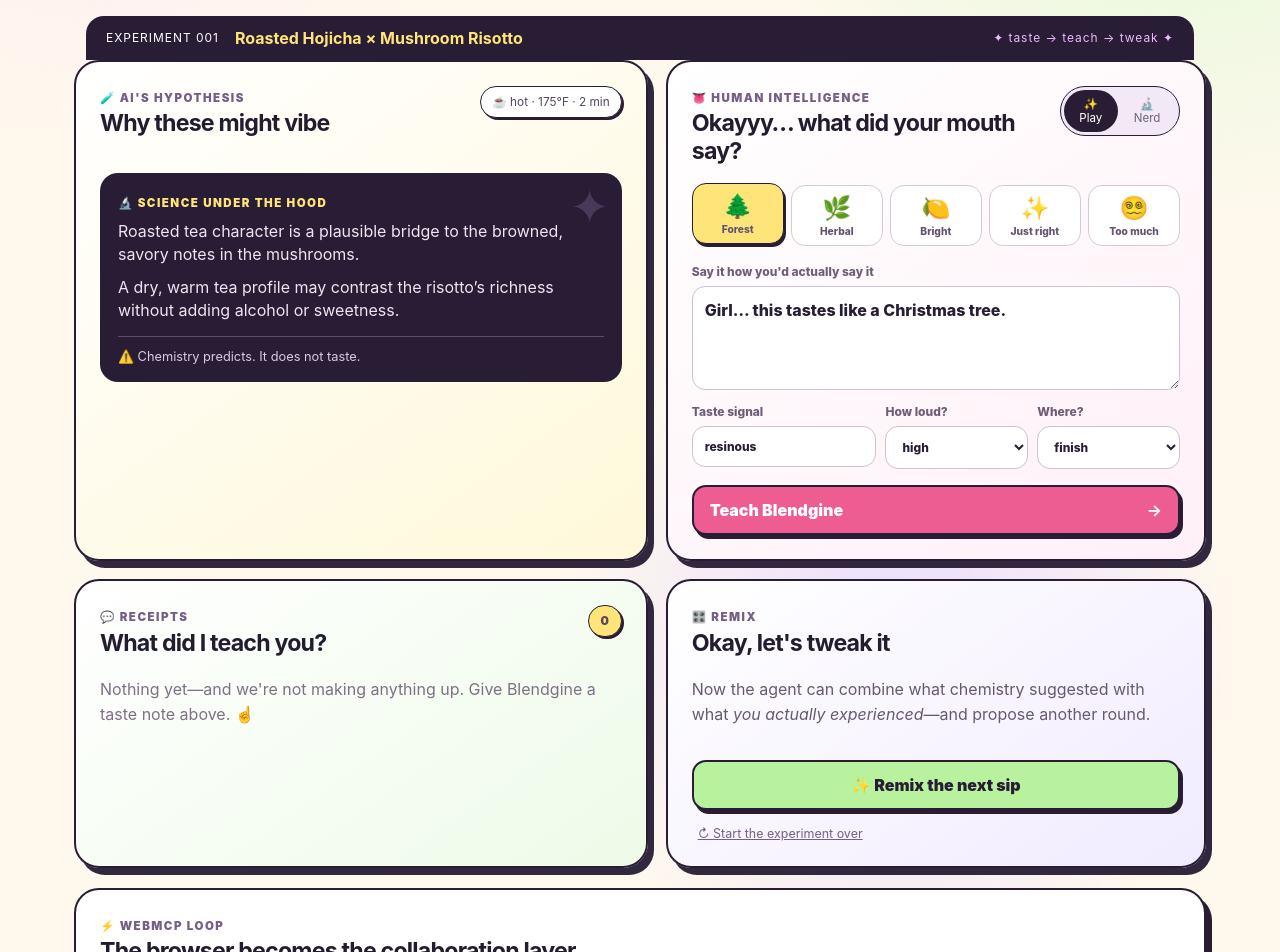
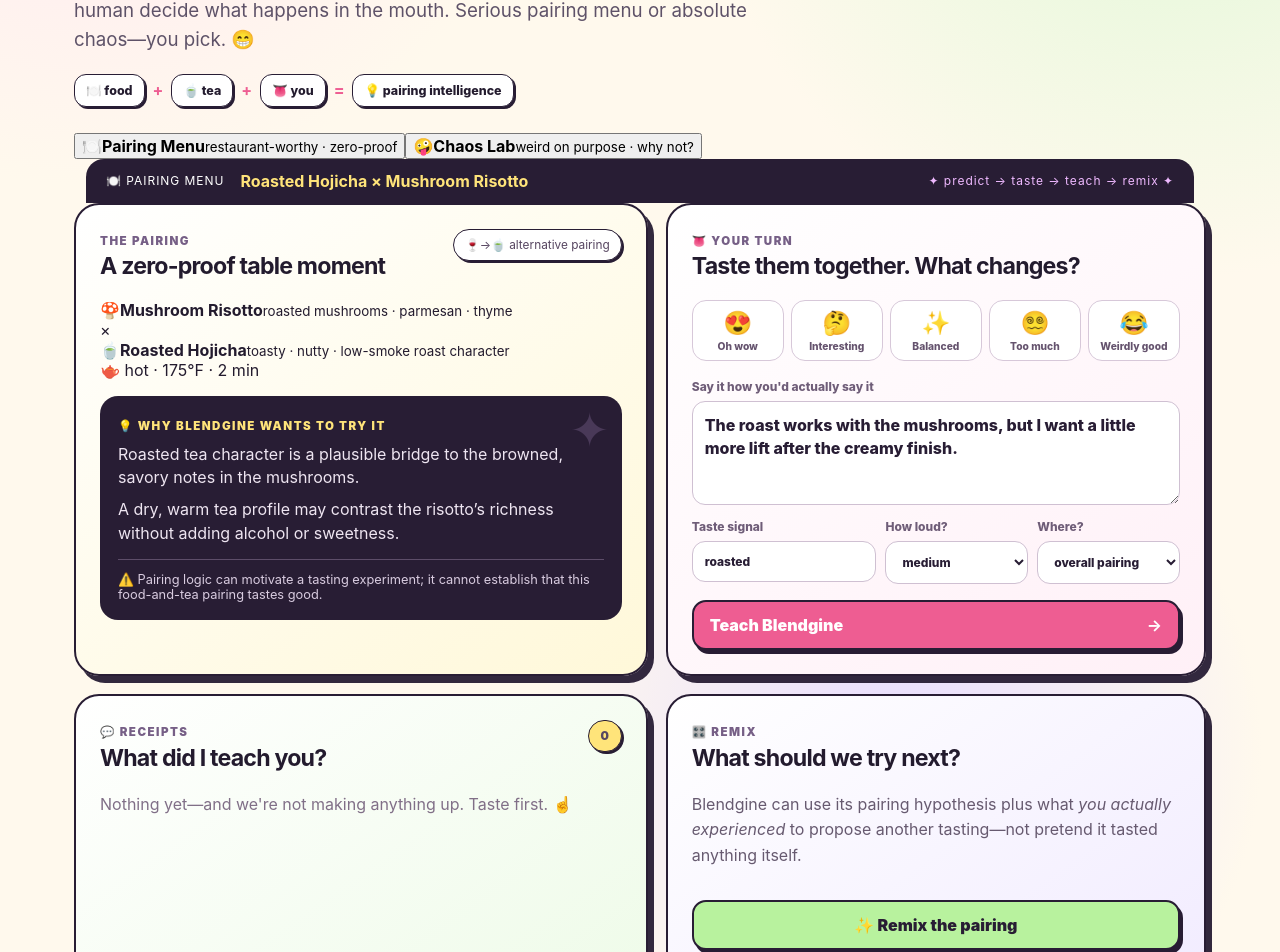
Before and after one commit to quenaF/blendgine-webmcp, a React (Vite) app: page / in a window 1280 px wide. Shown: the part 407-1359 px from the top of the page. Built offline with nearby package versions, Linux system fonts and the light colour scheme.

Commit message:
Add Pairing Menu and Chaos Lab experiences

```diff
--- a/src/App.jsx
+++ b/src/App.jsx
@@ -1,103 +1,29 @@
 import React, { useEffect, useMemo, useState } from 'react';
-import { inspectPairing, recordSensoryObservation, whatDidHumanTeach, refinePairing, resetObservations } from './engine.js';
+import { inspectPairing, setPairingMode, recordSensoryObservation, whatDidHumanTeach, refinePairing, resetObservations } from './engine.js';
 import { registerBlendgineWebMCP } from './webmcp.js';
 
-const tones = {
-  playful: {
-    opener: 'AI brought the chemistry. You brought the taste buds. Let’s make something delicious. ✨',
-    prompt: 'Okayyy… what did your mouth say?',
-    logged: 'Taste note caught ✨ That is your experience—not a universal truth.'
-  },
-  technical: {
-    opener: 'The formulation is based on volatile-compound overlap and complementary aromatic signals. Sensory validation still requires a human taster.',
-    prompt: 'Describe the sensory result.',
-    logged: 'Observation recorded with formulation and provenance context.'
-  }
-};
+const reactions = [['😍','delicious','Oh wow'],['🤔','interesting','Interesting'],['✨','balanced','Balanced'],['😵‍💫','overpowering','Too much'],['😂','weirdly good','Weirdly good']];
 
-const reactionOptions = [
-  ['🌲', 'resinous', 'Forest'],
-  ['🌿', 'herbal', 'Herbal'],
-  ['🍋', 'citrusy', 'Bright'],
-  ['✨', 'balanced', 'Just right'],
-  ['😵‍💫', 'overpowering', 'Too much']
-];
-
-export default function App() {
-  const pairing = useMemo(() => inspectPairing(), []);
-  const [tone, setTone] = useState('playful');
-  const [descriptor, setDescriptor] = useState('resinous');
-  const [intensity, setIntensity] = useState('high');
-  const [phase, setPhase] = useState('finish');
-  const [humanWords, setHumanWords] = useState('Girl… this tastes like a Christmas tree.');
-  const [observations, setObservations] = useState([]);
-  const [proposal, setProposal] = useState(null);
-  const [activity, setActivity] = useState([]);
-  const [webmcpReady, setWebmcpReady] = useState(false);
-
-  useEffect(() => {
-    const ready = registerBlendgineWebMCP(event => setActivity(current => [event, ...current].slice(0, 8)));
-    setWebmcpReady(ready);
-  }, []);
-
-  function submitTaste() {
-    const observation = recordSensoryObservation({ descriptor, intensity, phase, humanWords });
-    setObservations(whatDidHumanTeach().observations);
-    setActivity(current => [{ name: 'human_tasting', result: observation }, ...current].slice(0, 8));
-  }
-
-  function refine() {
-    const next = refinePairing();
-    setProposal(next);
-    setActivity(current => [{ name: 'refinement_proposal', result: next }, ...current].slice(0, 8));
-  }
-
-  function reset() {
-    resetObservations(); setObservations([]); setProposal(null); setActivity([]);
-  }
-
-  const copy = tones[tone];
-
-  return (
-    <main className="shell">
-      <section className="hero">
-        <div className="hero-copy">
-          <div className="eyebrow">✦ BLENDGINE TASTE LAB · WEBMCP</div>
-          <h1>AI can know flavor.<br /><em>You</em> know taste.</h1>
-          <p className="lede">{copy.opener}</p>
-          <div className="hero-stickers"><span>🧪 evidence</span><b>+</b><span>👅 human taste</span><b>=</b><span>💡 better pairing</span></div>
-        </div>
-        <div className={`status ${webmcpReady ? 'ready' : ''}`}><i />{webmcpReady ? 'Agent connected' : 'WebMCP needs a supported browser'}</div>
-      </section>
-
-      <section className="experiment-banner"><span>EXPERIMENT 001</span><strong>{pairing.formula.name}</strong><span className="spark">✦ taste → teach → tweak ✦</span></section>
-
-      <section className="grid">
-        <article className="card formula-card">
-          <div className="card-head"><div><span className="mini">🧪 AI'S HYPOTHESIS</span><h2>Why these might vibe</h2></div><span className="pill">☕ {pairing.formula.preparation}</span></div>
-          <div className="ingredients">
-            {pairing.ingredients.map((item, i) => <div className="ingredient" key={item.id}><div className="ingredient-icon">{['🌿','🌲','🍋'][i] || '✦'}</div><div className="ingredient-copy"><strong>{item.name}</strong><small>{item.botanical}</small></div><span>{item.parts}×</span></div>)}
-          </div>
-          <div className="science-box"><span className="mini">🔬 SCIENCE UNDER THE HOOD</span>{pairing.hypothesis.basis.map(reason => <p key={reason}>{reason}</p>)}<div className="boundary">⚠️ Chemistry predicts. It does not taste.</div></div>
-        </article>
-
-        <article className="card taste-card">
-          <div className="card-head"><div><span className="mini">👅 HUMAN INTELLIGENCE</span><h2>{copy.prompt}</h2></div><div className="tone-toggle"><button className={tone === 'playful' ? 'active' : ''} onClick={() => setTone('playful')}>✨ Play</button><button className={tone === 'technical' ? 'active' : ''} onClick={() => setTone('technical')}>🔬 Nerd</button></div></div>
-          <div className="reaction-row">{reactionOptions.map(([emoji, value, label]) => <button key={value} className={descriptor === value ? 'selected' : ''} onClick={() => setDescriptor(value)}><span>{emoji}</span>{label}</button>)}</div>
-          <label>Say it how you'd actually say it<textarea value={humanWords} onChange={e => setHumanWords(e.target.value)} /></label>
-          <div className="triple"><label>Taste signal<input value={descriptor} onChange={e => setDescriptor(e.target.value)} /></label><label>How loud?<select value={intensity} onChange={e => setIntensity(e.target.value)}><option>low</option><option>medium</option><option>high</option></select></label><label>Where?<select value={phase} onChange={e => setPhase(e.target.value)}><option>aroma</option><option>first sip</option><option>middle</option><option>finish</option><option>overall</option></select></label></div>
-          <button className="primary" onClick={submitTaste}><span>Teach Blendgine</span><b>→</b></button>
-          {observations.length > 0 && <p className="after-note">{copy.logged}</p>}
-        </article>
-      </section>
-
-      <section className="grid lower">
-        <article className="card learned-card"><div className="card-head"><div><span className="mini">💬 RECEIPTS</span><h2>What did I teach you?</h2></div><span className="count">{observations.length}</span></div>{observations.length === 0 ? <p className="empty">Nothing yet—and we're not making anything up. Give Blendgine a taste note above. ☝️</p> : observations.map(obs => <div className="observation" key={obs.id}><div className="quote-mark">“</div><p>{obs.humanWords}</p><div>{obs.descriptor} · {obs.intensity} · {obs.phase}</div><small>🧍 human observation · kept in context</small></div>)}</article>
-        <article className="card next-card"><div className="card-head"><div><span className="mini">🎛️ REMIX</span><h2>Okay, let's tweak it</h2></div></div><p>Now the agent can combine what chemistry suggested with what <em>you actually experienced</em>—and propose another round.</p><button className="secondary" onClick={refine}>✨ Remix the next sip</button>{proposal && <div className="proposal"><strong>{proposal.proposal}</strong><p>{proposal.reason}</p><span>{proposal.status.replaceAll('_', ' ')}</span></div>}<button className="ghost" onClick={reset}>↻ Start the experiment over</button></article>
-      </section>
-
-      <section className="activity-wrap"><div className="activity-title"><span className="mini">⚡ WEBMCP LOOP</span><h2>The browser becomes the collaboration layer.</h2></div><div className="tool-row">{['🔎 inspect pairing','👅 record tasting','💬 show what I taught','🎛️ refine pairing'].map(tool => <span key={tool}>{tool}</span>)}</div>{activity.length > 0 && <div className="activity-log">● Latest move: {activity[0].name.replaceAll('_', ' ')}</div>}</section>
-      <footer><span>🧪 evidence → 💡 hypothesis → 👅 taste → 💬 teach → 🎛️ refine</span><span>Blendgine · WebMCP Challenge 2026</span></footer>
-    </main>
-  );
+export default function App(){
+ const [mode,setMode]=useState('menu'); const [pairing,setPairing]=useState(()=>inspectPairing({mode:'menu'}));
+ const [descriptor,setDescriptor]=useState(pairing.experiment.defaultDescriptor); const [intensity,setIntensity]=useState('medium'); const [phase,setPhase]=useState('overall pairing'); const [humanWords,setHumanWords]=useState(pairing.experiment.defaultWords);
+ const [observations,setObservations]=useState([]); const [proposal,setProposal]=useState(null); const [activity,setActivity]=useState([]); const [webmcpReady,setWebmcpReady]=useState(false);
+ useEffect(()=>{setWebmcpReady(registerBlendgineWebMCP(event=>setActivity(c=>[event,...c].slice(0,8))));},[]);
+ function switchMode(next){const p=setPairingMode(next);setMode(next);setPairing(p);setDescriptor(p.experiment.defaultDescriptor);setHumanWords(p.experiment.defaultWords);setProposal(null);}
+ function submitTaste(){const o=recordSensoryObservation({mode,descriptor,intensity,phase,humanWords});setObservations(whatDidHumanTeach().observations);setActivity(c=>[{name:'human_tasting',result:o},...c].slice(0,8));}
+ function refine(){const n=refinePairing({mode});setProposal(n);setActivity(c=>[{name:'refinement_proposal',result:n},...c].slice(0,8));}
+ function reset(){resetObservations();setObservations([]);setProposal(null);setActivity([]);switchMode('menu');}
+ const x=pairing.experiment;
+ return <main className="shell">
+  <section className="hero"><div className="hero-copy"><div className="eyebrow">✦ BLENDGINE · TEA × FOOD × WEBMCP</div><h1>AI knows the signals.<br/><em>You</em> know the bite.</h1><p className="lede">Pair tea with food using evidence-informed hypotheses, then let an actual human decide what happens in the mouth. Serious pairing menu or absolute chaos—you pick. 😁</p><div className="hero-stickers"><span>🍽️ food</span><b>+</b><span>🍵 tea</span><b>+</b><span>👅 you</span><b>=</b><span>💡 pairing intelligence</span></div></div><div className={`status ${webmcpReady?'ready':''}`}><i/>{webmcpReady?'Agent connected':'WebMCP needs a supported browser'}</div></section>
+  <div className="mode-switch"><button className={mode==='menu'?'active':''} onClick={()=>switchMode('menu')}><span>🍽️</span><strong>Pairing Menu</strong><small>restaurant-worthy · zero-proof</small></button><button className={mode==='chaos'?'active chaos':''} onClick={()=>switchMode('chaos')}><span>🤪</span><strong>Chaos Lab</strong><small>weird on purpose · why not?</small></button></div>
+  <section className="experiment-banner"><span>{x.modeEmoji} {x.mode.toUpperCase()}</span><strong>{x.tea.name} × {x.food.name}</strong><span className="spark">✦ predict → taste → teach → remix ✦</span></section>
+  <section className="grid">
+   <article className="card formula-card"><div className="card-head"><div><span className="mini">THE PAIRING</span><h2>{mode==='menu'?'A zero-proof table moment':'This should not work… right?'}</h2></div><span className="pill">{mode==='menu'?'🍷→🍵 alternative pairing':'🎲 chaos approved'}</span></div><div className="pair-stage"><div className="pair-item"><span>{x.food.emoji}</span><strong>{x.food.name}</strong><small>{x.food.detail}</small></div><div className="pair-x">×</div><div className="pair-item"><span>{x.tea.emoji}</span><strong>{x.tea.name}</strong><small>{x.tea.detail}</small></div></div><div className="prep">🫖 {x.tea.preparation}</div><div className="science-box"><span className="mini">💡 WHY BLENDGINE WANTS TO TRY IT</span>{x.hypothesis.basis.map(r=><p key={r}>{r}</p>)}<div className="boundary">⚠️ {x.hypothesis.boundary}</div></div></article>
+   <article className="card taste-card"><div className="card-head"><div><span className="mini">👅 YOUR TURN</span><h2>{mode==='menu'?'Taste them together. What changes?':'Be brave. Take the bite + sip. 😂'}</h2></div></div><div className="reaction-row">{reactions.map(([e,v,l])=><button key={v} className={descriptor===v?'selected':''} onClick={()=>setDescriptor(v)}><span>{e}</span>{l}</button>)}</div><label>Say it how you'd actually say it<textarea value={humanWords} onChange={e=>setHumanWords(e.target.value)}/></label><div className="triple"><label>Taste signal<input value={descriptor} onChange={e=>setDescriptor(e.target.value)}/></label><label>How loud?<select value={intensity} onChange={e=>setIntensity(e.target.value)}><option>low</option><option>medium</option><option>high</option></select></label><label>Where?<select value={phase} onChange={e=>setPhase(e.target.value)}><option>first bite + sip</option><option>middle</option><option>finish</option><option>overall pairing</option></select></label></div><button className="primary" onClick={submitTaste}><span>Teach Blendgine</span><b>→</b></button></article>
+  </section>
+  <section className="grid lower"><article className="card learned-card"><div className="card-head"><div><span className="mini">💬 RECEIPTS</span><h2>What did I teach you?</h2></div><span className="count">{observations.length}</span></div>{observations.length===0?<p className="empty">Nothing yet—and we're not making anything up. Taste first. ☝️</p>:observations.slice().reverse().map(o=><div className="observation" key={o.id}><div className="quote-mark">“</div><p>{o.humanWords}</p><div>{o.tea} × {o.food}</div><small>{o.descriptor} · {o.intensity} · {o.phase} · 🧍 human observation</small></div>)}</article><article className="card next-card"><div className="card-head"><div><span className="mini">🎛️ REMIX</span><h2>What should we try next?</h2></div></div><p>Blendgine can use its pairing hypothesis plus what <em>you actually experienced</em> to propose another tasting—not pretend it tasted anything itself.</p><button className="secondary" onClick={refine}>✨ Remix the pairing</button>{proposal&&<div className="proposal"><strong>{proposal.proposal}</strong><p>{proposal.reason}</p><span>{proposal.status.replaceAll('_',' ')}</span></div>}<button className="ghost" onClick={reset}>↻ Reset lab</button></article></section>
+  <section className="activity-wrap"><div className="activity-title"><span className="mini">⚡ WEBMCP LOOP</span><h2>The browser becomes the human + agent tasting table.</h2></div><div className="tool-row">{['🔎 inspect pairing','👅 record tasting','💬 show what I taught','🎛️ refine pairing'].map(t=><span key={t}>{t}</span>)}</div>{activity.length>0&&<div className="activity-log">● Latest move: {activity[0].name.replaceAll('_',' ')}</div>}</section>
+  <footer><span>🍽️ food → 🍵 tea hypothesis → 👅 human taste → 💬 attributed evidence → 🎛️ next pairing</span><span>Blendgine · WebMCP Challenge 2026</span></footer>
+ </main>;
 }
```
